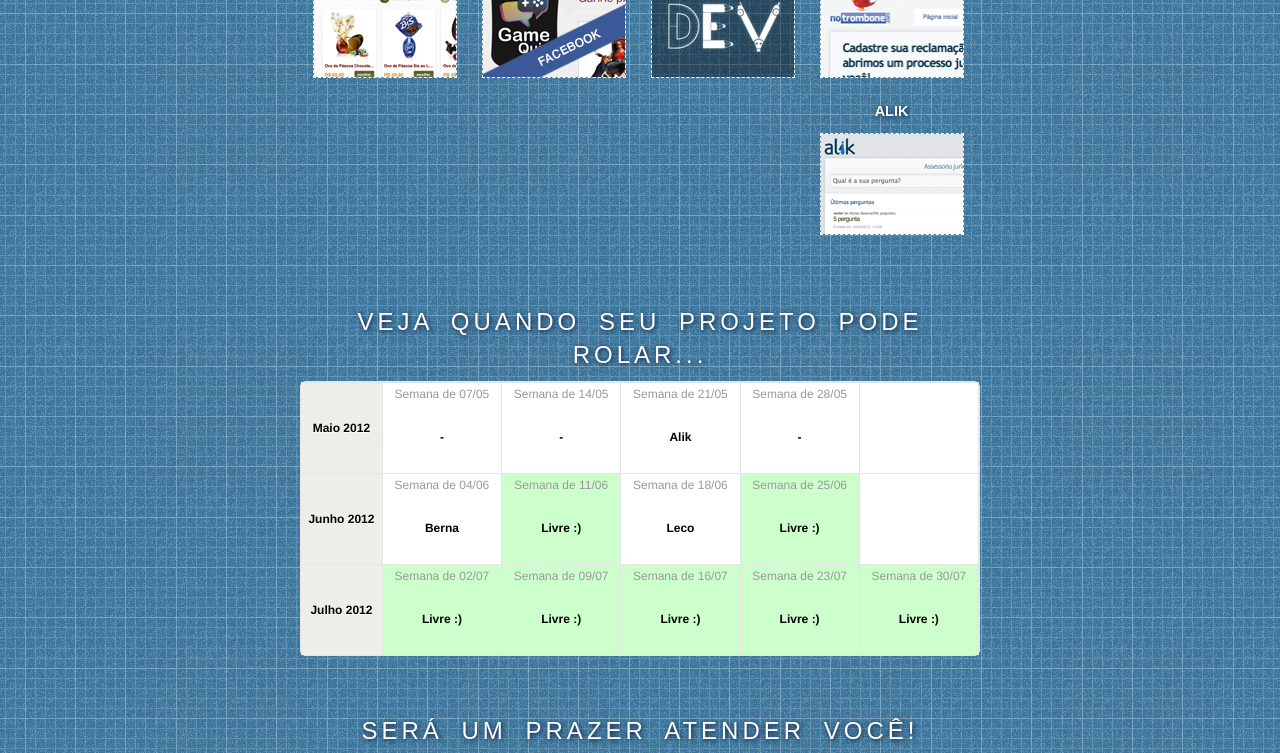
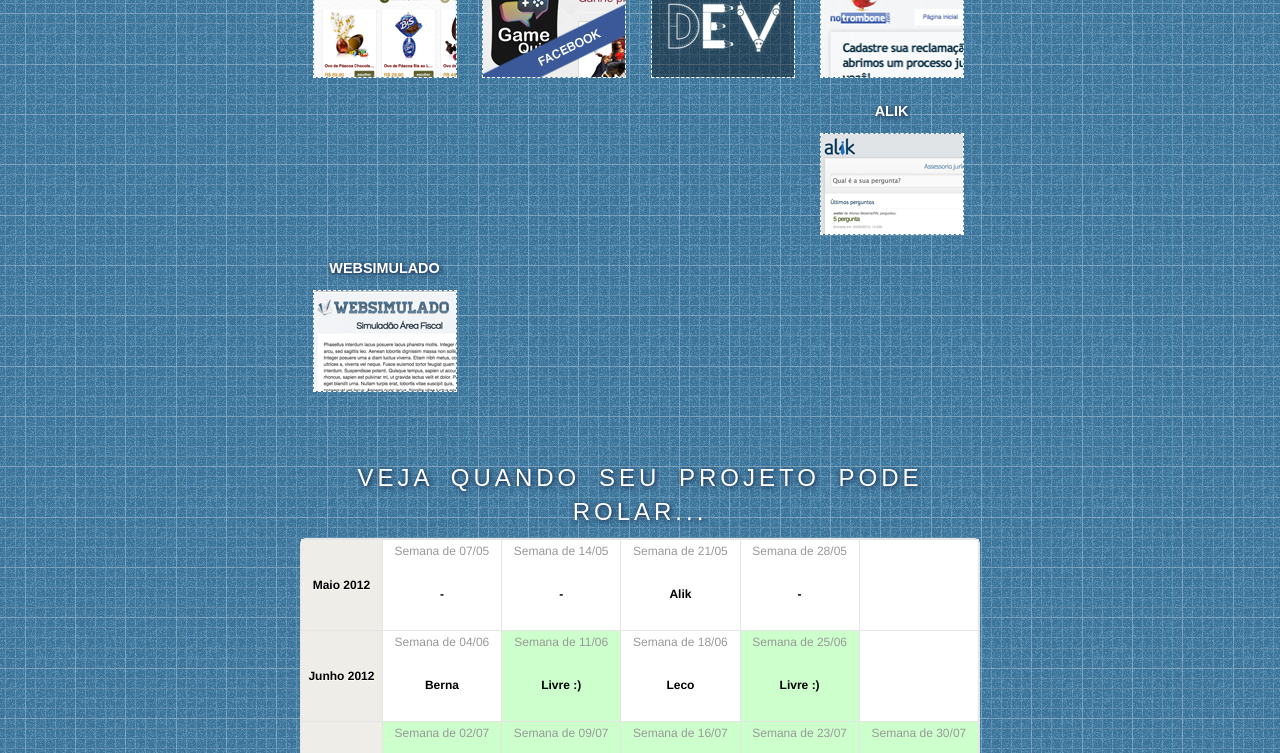
Before and after one commit to marciomarques/startupdev.github.com, a Jekyll site: the page built from index.html, in a window 1280 px wide and 900 px high, scrolled down 1471 px, cut to the strip 0-753 px from the top of the window. Built offline with Jekyll 4.4.1, drawn with Linux system fonts in a browser that asks for light colours; nearby versions of some CDN libraries; some web fonts are replaced.

Commit message:
Adding websimulado.

```diff
--- a/index.html
+++ b/index.html
@@ -224,6 +224,10 @@ layout: default
   <li>
     <h4>alik</h4>
     <p><a href="http://alik.com.br" rel="external"><img src="/images/apps/alik.png" width="142" height="100" alt="alik" /></a></p>
+  </li>
+  <li>
+    <h4>WEBSIMULADO</h4>
+    <p><a href="http://www.websimulado.com.br" rel="external"><img src="/images/apps/websimulado.png" width="142" height="100" alt="WEBSIMULADO" /></a></p>
   </li>
 </ul>
 
```
Also changed, not shown: images/apps/websimulado.png (added).
